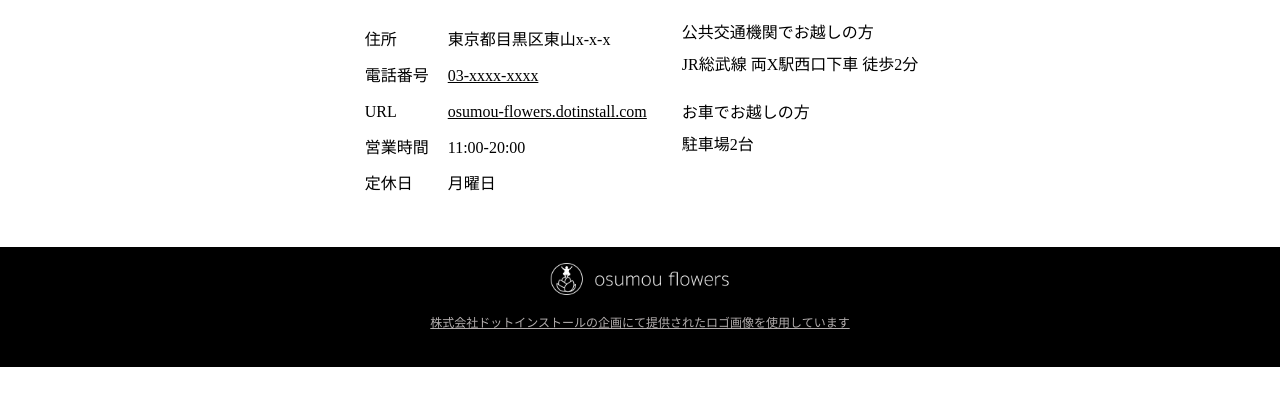
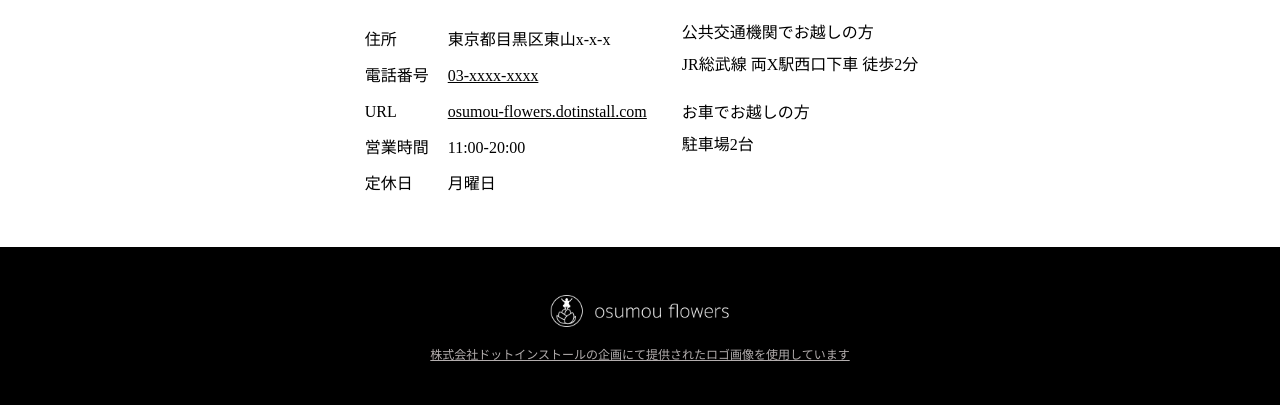
Before and after one commit to aoimito/osumouFlowers, a plain HTML site: page index.html in a window 1280 px wide. Shown: the part 1967-2372 px from the top of the page. Before the commit the page ends 2334 px from the top, so only its background shows below. Drawn offline with Linux system fonts and the light colour scheme.

Commit message:
Add files via upload

```diff
--- a/css/styles.css
+++ b/css/styles.css
@@ -336,8 +336,7 @@ footer {
   height: 120px;
   background: black;
   margin: 0;
-  padding: 64px;
-  padding: 0 16px;
+  padding: 32px 0;
   text-align: center;
 }
 
```
